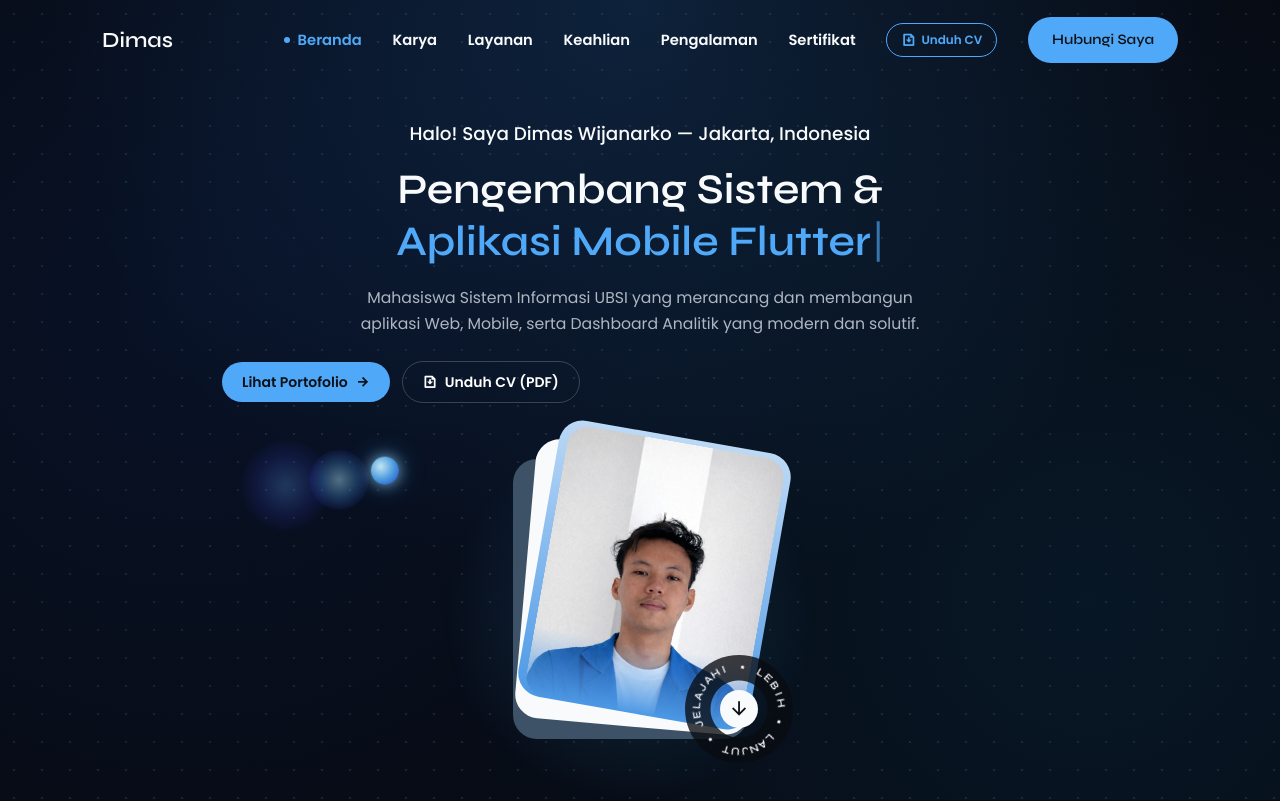
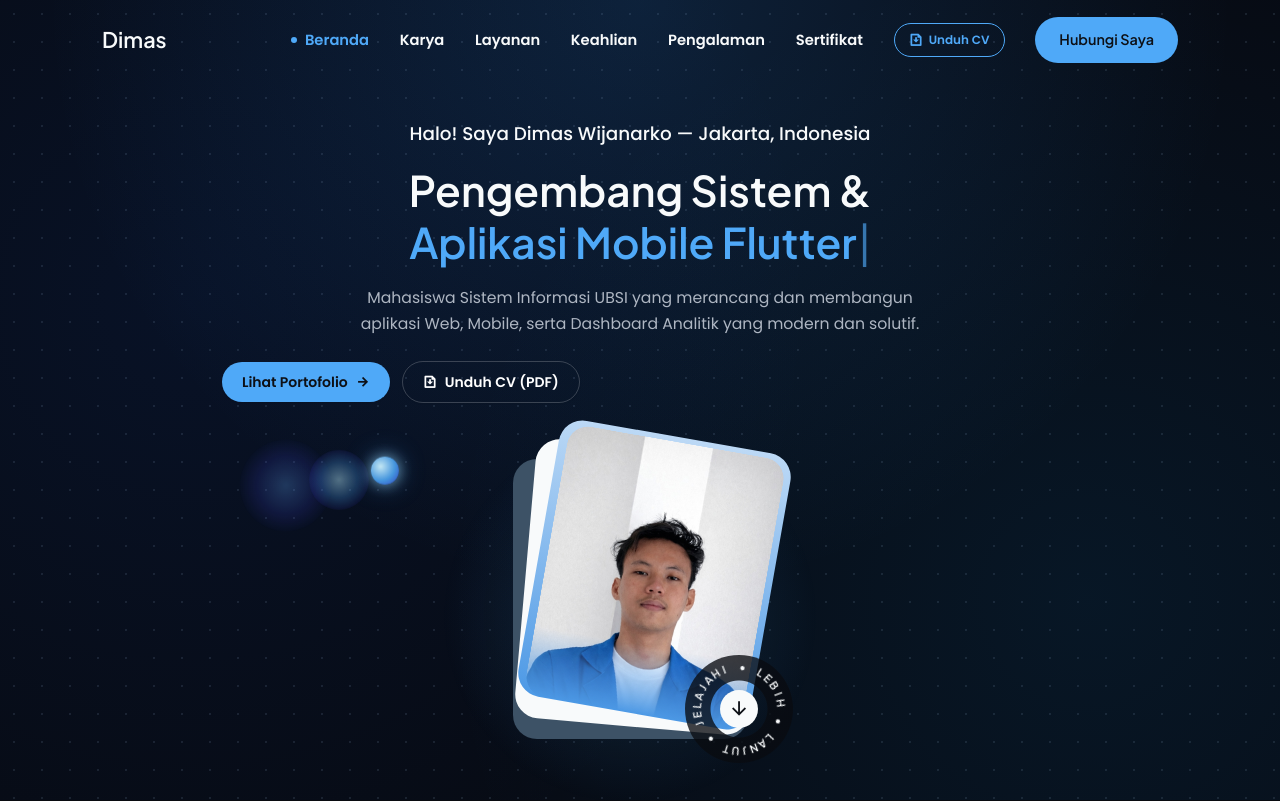
Before and after one commit to Dimss-W/CV-Website, a Next.js app: page / in a window 1280 px wide. Shown: the top 801 px of the page. Built offline with nearby package versions, Linux system fonts and the light colour scheme; no server answers; some icons are missing.

Commit message:
style: replace Syne font with geometric sans-serif Plus Jakarta Sans

```diff
--- a/src/app/globals.css
+++ b/src/app/globals.css
@@ -1,4 +1,4 @@
-@import url("https://fonts.googleapis.com/css2?family=Poppins:wght@400;500;600&family=Syne:wght@400..800&display=swap");
+@import url("https://fonts.googleapis.com/css2?family=Plus+Jakarta+Sans:wght@400;500;600;700;800&family=Poppins:wght@400;500;600&display=swap");
 
 @tailwind base;
 @tailwind components;
@@ -27,7 +27,7 @@
 
   /*========== Font and typography (Mobile Default) ==========*/
   --body-font: "Poppins", sans-serif;
-  --second-font: "Syne", sans-serif;
+  --second-font: "Plus Jakarta Sans", sans-serif;
   --biggest-font-size: clamp(1.55rem, 5.5vw, 2.1rem);
   --bigger-font-size: clamp(1.5rem, 4.4vw, 1.95rem);
   --h1-font-size: clamp(1.2rem, 3.2vw, 1.5rem);
--- a/tailwind.config.js
+++ b/tailwind.config.js
@@ -26,7 +26,8 @@ module.exports = {
       },
       fontFamily: {
         sans: ['Poppins', 'Plus Jakarta Sans', '-apple-system', 'BlinkMacSystemFont', 'sans-serif'],
-        syne: ['Syne', 'sans-serif'],
+        heading: ['Plus Jakarta Sans', 'sans-serif'],
+        syne: ['Plus Jakarta Sans', 'sans-serif'],
         poppins: ['Poppins', 'sans-serif'],
         mono: ['JetBrains Mono', 'monospace'],
       },
```
